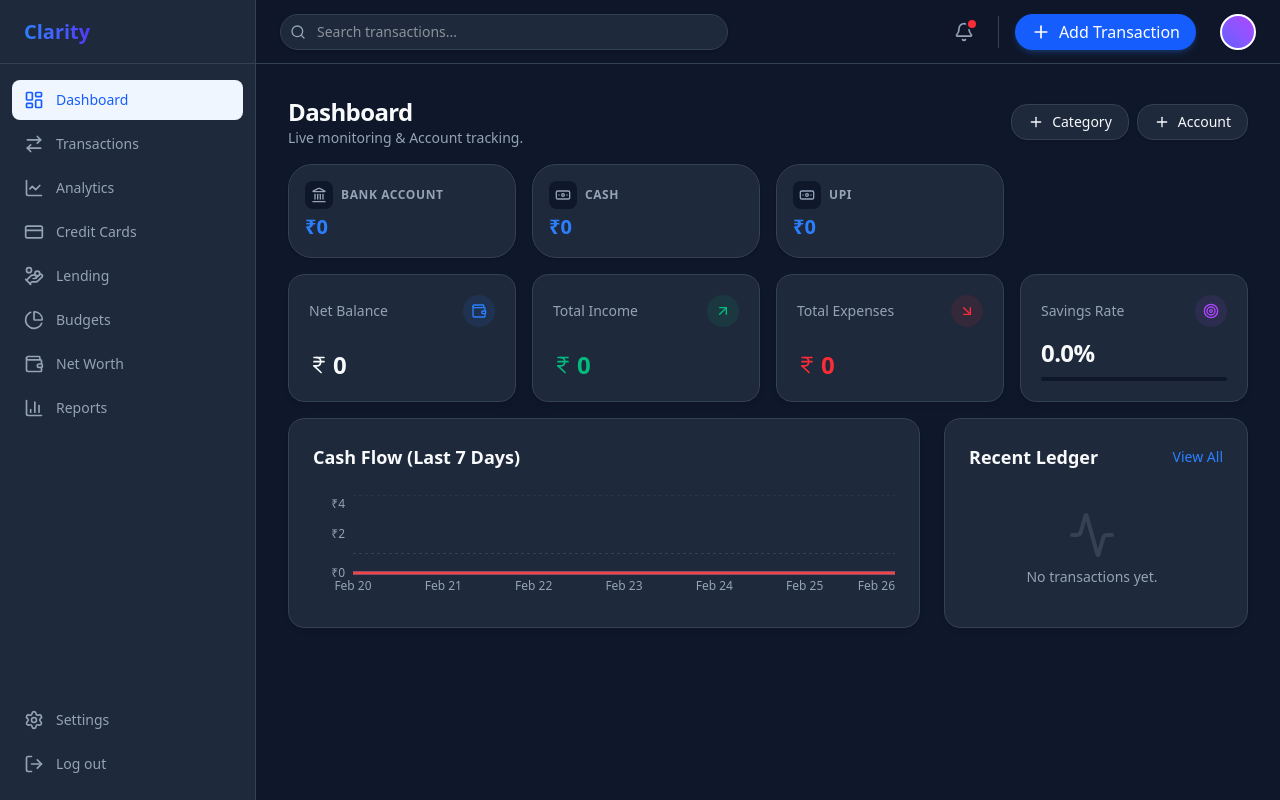
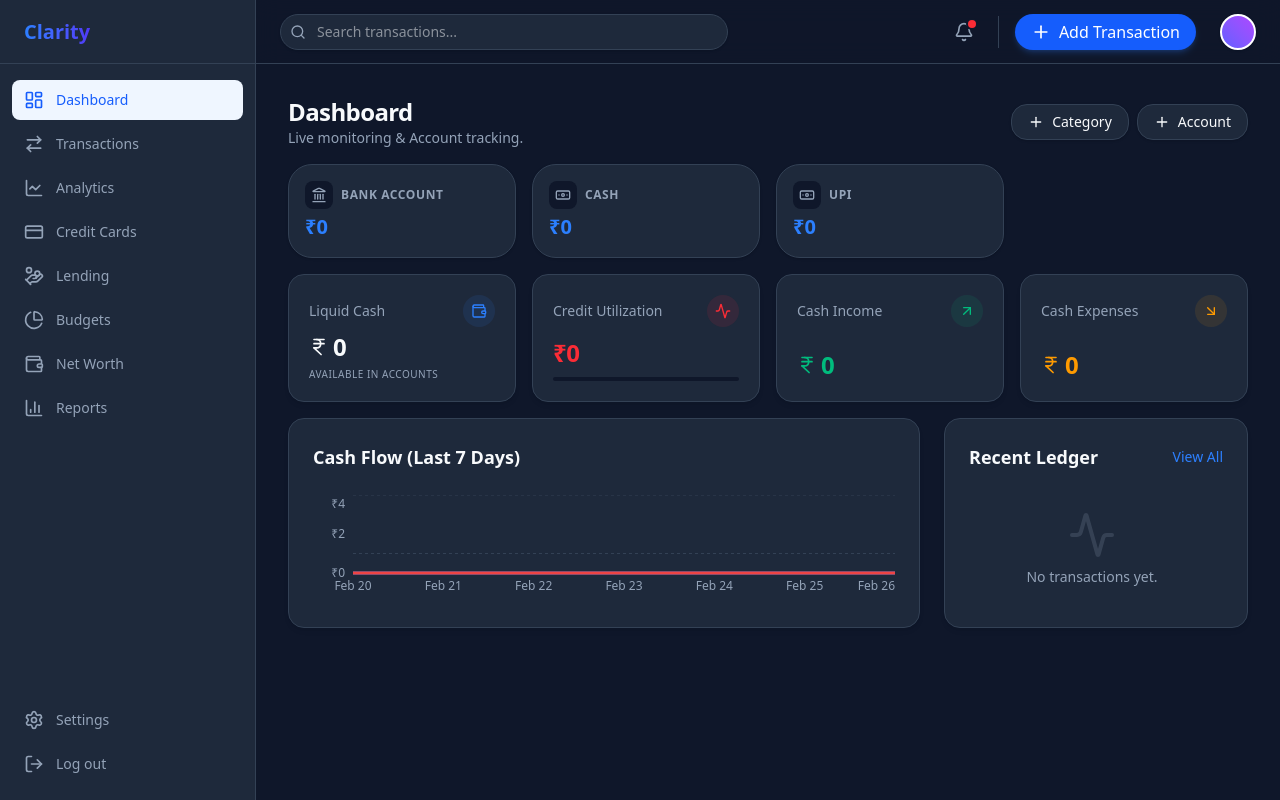
Before and after one commit to pandeyaryan28/finance-manager, a Next.js app: page / in a window 1280 px wide. Built offline with nearby package versions, Linux system fonts and the light colour scheme.

Commit message:
fix: separate credit card spend from liquid flow and fix card balance update logic

```diff
--- a/src/app/page.tsx
+++ b/src/app/page.tsx
@@ -31,7 +31,9 @@ export default function Dashboard() {
     savingsRate: 0,
     transactions: [] as (Transaction & { category?: any, account?: any })[],
     accounts: [] as any[],
-    chartData: [] as any[]
+    chartData: [] as any[],
+    creditDebt: 0,
+    creditLimit: 0
   });
   const [loading, setLoading] = useState(true);
 
@@ -41,12 +43,19 @@ export default function Dashboard() {
         const transactions = storage.getTransactions();
         const accounts = storage.getAccounts();
 
-        let income = 0;
-        let expenses = 0;
+        let liquidIncome = 0;
+        let liquidExpenses = 0;
+        let creditSpend = 0;
+
         transactions.forEach((t) => {
           if (t.is_pending) return;
-          if (t.type === 'income') income += t.amount;
-          else expenses += t.amount;
+          if (t.credit_card_id) {
+            if (t.type === 'expense') creditSpend += t.amount;
+            else creditSpend -= t.amount;
+          } else {
+            if (t.type === 'income') liquidIncome += t.amount;
+            else liquidExpenses += t.amount;
+          }
         });
 
         const accountsWithBalance = accounts.map((acc) => {
@@ -59,6 +68,11 @@ export default function Dashboard() {
           });
           return { ...acc, balance: accBalance };
         });
+
+        // Fetch Credit Cards for summary
+        const creditCards = storage.getCreditCards();
+        const totalCreditDebt = creditCards.reduce((acc, c) => acc + c.current_balance, 0);
+        const totalCreditLimit = creditCards.reduce((acc, c) => acc + c.limit, 0);
 
         // Group transactions by date for the last 7 days
         const endDate = startOfDay(new Date());
@@ -84,17 +98,19 @@ export default function Dashboard() {
           };
         });
 
-        const balance = income - expenses;
-        const savingsRate = income > 0 ? ((income - expenses) / income) * 100 : 0;
+        const netLiquidBalance = liquidIncome - liquidExpenses;
+        const savingsRate = liquidIncome > 0 ? ((liquidIncome - liquidExpenses) / liquidIncome) * 100 : 0;
 
         setStats({
-          balance,
-          income,
-          expenses,
+          balance: netLiquidBalance,
+          income: liquidIncome,
+          expenses: liquidExpenses,
           savingsRate: Math.max(0, savingsRate),
           transactions: transactions.sort((a, b) => b.date.localeCompare(a.date)).slice(0, 5),
           accounts: accountsWithBalance,
-          chartData: chartData
+          chartData: chartData,
+          creditDebt: totalCreditDebt,
+          creditLimit: totalCreditLimit
         });
       } catch (e) {
         console.error(e);
@@ -163,12 +179,31 @@ export default function Dashboard() {
             </div>
           </motion.div>
         ))}
+        {/* Credit Cards Summary on Dashboard */}
+        {stats.creditDebt > 0 && (
+          <motion.div
+            variants={itemVariants}
+            className="p-4 rounded-2xl bg-slate-950 border border-red-500/20 group hover:border-red-500/50 transition-all shadow-sm"
+          >
+            <div className="flex items-center justify-between mb-1">
+              <div className="flex items-center gap-2">
+                <div className="p-1.5 rounded-lg bg-red-500/10 text-red-500">
+                  <CreditCard className="w-4 h-4" />
+                </div>
+                <span className="text-xs font-semibold text-red-400 uppercase tracking-wider">Credit Debt</span>
+              </div>
+            </div>
+            <div className="text-xl font-bold text-red-500">
+              ₹{stats.creditDebt.toLocaleString()}
+            </div>
+          </motion.div>
+        )}
       </div>
 
       <div className="grid grid-cols-1 gap-4 sm:grid-cols-2 lg:grid-cols-4">
-        <motion.div variants={itemVariants} className="card p-5 group flex flex-col justify-between h-32">
+        <motion.div variants={itemVariants} className="card p-5 group flex flex-col justify-between h-32 border-l-4 border-l-blue-500">
           <div className="flex items-center justify-between">
-            <span className="text-sm font-medium text-[var(--text-muted)]">Net Balance</span>
+            <span className="text-sm font-medium text-[var(--text-muted)]">Liquid Cash</span>
             <span className="p-2 bg-blue-500/10 text-blue-500 rounded-full">
               <Wallet className="h-4 w-4" />
             </span>
@@ -178,12 +213,35 @@ export default function Dashboard() {
               <IndianRupee className="h-5 w-5 mr-1" />
               {stats.balance.toLocaleString()}
             </div>
+            <p className="text-[10px] text-[var(--text-muted)] uppercase tracking-wider mt-1">Available in accounts</p>
           </div>
         </motion.div>
 
-        <motion.div variants={itemVariants} className="card p-5 group flex flex-col justify-between h-32">
+        <motion.div variants={itemVariants} className="card p-5 group flex flex-col justify-between h-32 border-l-4 border-l-red-500">
           <div className="flex items-center justify-between">
-            <span className="text-sm font-medium text-[var(--text-muted)]">Total Income</span>
+            <span className="text-sm font-medium text-[var(--text-muted)]">Credit Utilization</span>
+            <span className="p-2 bg-red-500/10 text-red-500 rounded-full">
+              <Activity className="h-4 w-4" />
+            </span>
+          </div>
+          <div>
+            <div className="text-2xl font-bold tracking-tight mt-1 text-red-500">
+              ₹{stats.creditDebt.toLocaleString()}
+            </div>
+            <div className="w-full bg-[var(--bg-color)] rounded-full h-1 mt-2 overflow-hidden">
+              <motion.div
+                className="bg-red-500 h-1 rounded-full"
+                initial={{ width: 0 }}
+                animate={{ width: `${stats.creditLimit > 0 ? (stats.creditDebt / stats.creditLimit) * 100 : 0}%` }}
+                transition={{ duration: 1, ease: "easeOut" }}
+              />
+            </div>
+          </div>
+        </motion.div>
+
+        <motion.div variants={itemVariants} className="card p-5 group flex flex-col justify-between h-32 border-l-4 border-l-emerald-500">
+          <div className="flex items-center justify-between">
+            <span className="text-sm font-medium text-[var(--text-muted)]">Cash Income</span>
             <span className="p-2 bg-emerald-500/10 text-emerald-500 rounded-full">
               <ArrowUpRight className="h-4 w-4" />
             </span>
@@ -196,37 +254,17 @@ export default function Dashboard() {
           </div>
         </motion.div>
 
-        <motion.div variants={itemVariants} className="card p-5 group flex flex-col justify-between h-32">
+        <motion.div variants={itemVariants} className="card p-5 group flex flex-col justify-between h-32 border-l-4 border-l-amber-500">
           <div className="flex items-center justify-between">
-            <span className="text-sm font-medium text-[var(--text-muted)]">Total Expenses</span>
-            <span className="p-2 bg-red-500/10 text-red-500 rounded-full">
+            <span className="text-sm font-medium text-[var(--text-muted)]">Cash Expenses</span>
+            <span className="p-2 bg-amber-500/10 text-amber-500 rounded-full">
               <ArrowDownRight className="h-4 w-4" />
             </span>
           </div>
           <div>
-            <div className="text-2xl font-bold tracking-tight mt-1 flex items-center text-red-500">
+            <div className="text-2xl font-bold tracking-tight mt-1 flex items-center text-amber-500">
               <IndianRupee className="h-5 w-5 mr-1" />
               {stats.expenses.toLocaleString()}
-            </div>
-          </div>
-        </motion.div>
-
-        <motion.div variants={itemVariants} className="card p-5 group flex flex-col justify-between h-32">
-          <div className="flex items-center justify-between">
-            <span className="text-sm font-medium text-[var(--text-muted)]">Savings Rate</span>
-            <span className="p-2 bg-purple-500/10 text-purple-500 rounded-full">
-              <Target className="h-4 w-4" />
-            </span>
-          </div>
-          <div>
-            <div className="text-2xl font-bold tracking-tight mt-1">{stats.savingsRate.toFixed(1)}%</div>
-            <div className="w-full bg-[var(--bg-color)] rounded-full h-1 mt-2 overflow-hidden">
-              <motion.div
-                className="bg-purple-500 h-1 rounded-full"
-                initial={{ width: 0 }}
-                animate={{ width: `${stats.savingsRate}%` }}
-                transition={{ duration: 1, delay: 0.5, ease: "easeOut" }}
-              />
             </div>
           </div>
         </motion.div>
--- a/src/app/transactions/page.tsx
+++ b/src/app/transactions/page.tsx
@@ -119,7 +119,9 @@ export default function TransactionsPage() {
                                         {(tx as any).category?.name || 'Uncategorized'}
                                     </span>
                                 </div>
-                                <div className="text-[var(--text-muted)]">{(tx as any).account?.name || 'Wallet'}</div>
+                                <div className="text-[var(--text-muted)]">
+                                    {(tx as any).creditCard?.name || (tx as any).account?.name || 'Wallet'}
+                                </div>
                                 <div className={`text-right font-bold text-base ${tx.type === 'expense' ? '' : 'text-emerald-500'}`}>
                                     {tx.type === 'expense' ? '-' : '+'}₹{Math.abs(tx.amount).toLocaleString()}
                                 </div>
--- a/src/lib/storage.ts
+++ b/src/lib/storage.ts
@@ -127,13 +127,27 @@ export const storage = {
 
     addTransaction: (tx: Omit<Transaction, 'id'>) => {
         const txs = JSON.parse(localStorage.getItem(STORAGE_KEYS.TRANSACTIONS) || '[]');
-        const newTx = { ...tx, id: Math.random().toString(36).substr(2, 9) };
+        const id = Math.random().toString(36).substr(2, 9);
+        const newTx = { ...tx, id };
         txs.push(newTx);
         localStorage.setItem(STORAGE_KEYS.TRANSACTIONS, JSON.stringify(txs));
 
         // If it's a credit card transaction, update card balance
         if (tx.credit_card_id) {
-            storage.updateCardBalance(tx.credit_card_id, tx.amount, tx.type === 'expense');
+            console.log("Updating card balance for card:", tx.credit_card_id);
+            const cards = JSON.parse(localStorage.getItem(STORAGE_KEYS.CREDIT_CARDS) || '[]');
+            const cardIndex = cards.findIndex((c: any) => c.id === tx.credit_card_id);
+            if (cardIndex !== -1) {
+                if (tx.type === 'expense') {
+                    cards[cardIndex].current_balance += tx.amount;
+                } else {
+                    cards[cardIndex].current_balance -= tx.amount;
+                }
+                localStorage.setItem(STORAGE_KEYS.CREDIT_CARDS, JSON.stringify(cards));
+                console.log("New balance for card:", cards[cardIndex].current_balance);
+            } else {
+                console.warn("Card not found for balance update:", tx.credit_card_id);
+            }
         }
 
         return newTx;
```
Also changed, not shown: src/app/analytics/page.tsx (+37 -20 lines), src/app/net-worth/page.tsx (+14 -2 lines).
